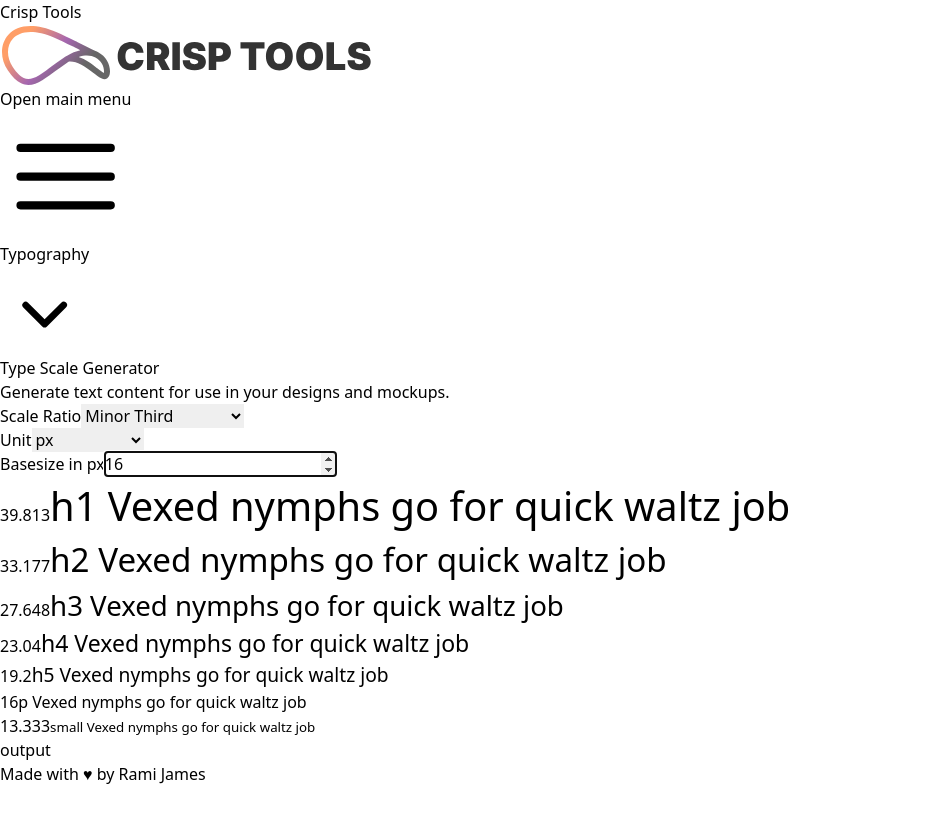
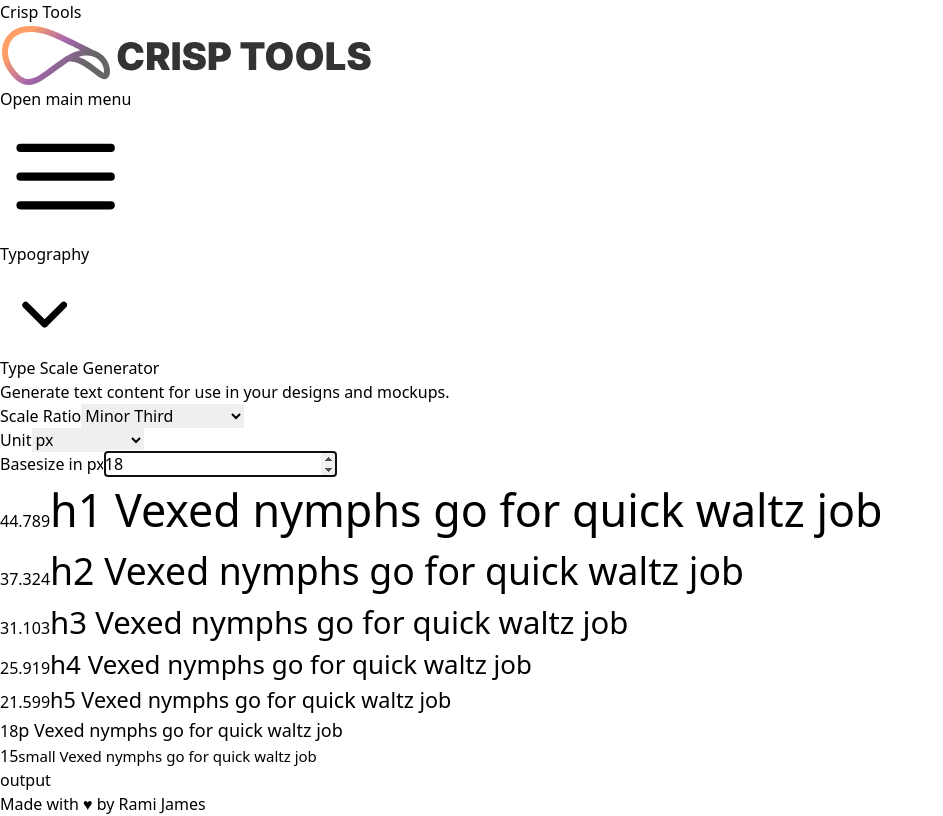
Before and after one commit to ramijames/CrispTools, a Vue app: page /fluid-type-scale in a window 1280 px wide. Shown: the whole page, without its empty margins (0-943 px from the left). Built offline with nearby package versions, Linux system fonts and the light colour scheme; a web font is replaced by a local one.

Commit message:
Custom input element

```diff
--- /dev/null
+++ b/src/components/CrispInput.vue
@@ -0,0 +1,54 @@
+<template>
+  <input
+    v-model="inputValue"
+    :class="inputClasses"
+    autofocus
+    :type="type"
+    :placeholder="placeholder"
+    @input="$emit('update:modelValue', $event.target.value)"
+  />
+</template>
+
+<script>
+import { ref, watch, computed } from "vue";
+
+export default {
+  props: {
+    modelValue: {
+      type: Number,
+      default: null,
+    },
+    type: {
+      type: String,
+      default: "text",
+    },
+    placeholder: String,
+  },
+  setup(props, { emit }) {
+    const inputValue = ref(props.modelValue);
+
+    watch(
+      () => props.modelValue,
+      (newVal) => {
+        inputValue.value = newVal;
+      }
+    );
+
+    const inputClasses = computed(() => {
+      switch (props.inputType) {
+        case "primary":
+          return "bg-blue-600 hover:bg-blue-700 text-white font-semibold py-2 px-4 border border-blue-400 rounded shadow";
+        case "secondary":
+          return "bg-white hover:bg-gray-100 text-gray-800 font-semibold py-2 px-4 border border-gray-400 rounded shadow";
+        default:
+          return "w-full border px-4 py-2 rounded focus:border-blue-500 focus:shadow-outline outline-none";
+      }
+    });
+
+    return {
+      inputValue,
+      inputClasses,
+    };
+  },
+};
+</script>
--- a/src/components/FluidType.vue
+++ b/src/components/FluidType.vue
@@ -1,5 +1,6 @@
 <script>
 import { ref, computed, watch } from "vue";
+import CrispInput from "./CrispInput.vue";
 
 export default {
   data() {
@@ -26,12 +27,14 @@ export default {
         px: { label: "px", selected: true },
         rem: { label: "rem", selected: false },
       },
-      baseSize: 16,
+      // baseSize: 18,
       selectedTypeScale: "MinorThird",
       selectedUnit: "px",
     };
   },
   setup() {
+    const baseSize = ref(18);
+
     function truncateToThree(num) {
       return Math.trunc(num * 1000) / 1000;
     }
@@ -47,30 +50,28 @@ export default {
         h5: `${truncateToThree(baseSize * scale)}`,
         p: `${truncateToThree(baseSize)}`,
         small: `${truncateToThree(baseSize / scale)}`,
+        // h1: `12`,
       };
 
       return type;
     };
 
-    const baseSize = ref(16);
-    const selectedUnit = ref("px");
-
-    const convertedBaseSize = computed(() => {
-      if (selectedUnit.value === "px") {
-        return baseSize.value;
-      } else if (selectedUnit.value === "rem") {
-        return baseSize.value / 16;
-      }
-    });
+    // const convertedBaseSize = computed(() => {
+    //   if (selectedUnit.value === "px") {
+    //     return baseSize.value;
+    //   } else if (selectedUnit.value === "rem") {
+    //     return baseSize.value / 16;
+    //   }
+    // });
 
     return {
       typeSizes,
-      convertedBaseSize,
       baseSize,
-      selectedUnit,
     };
   },
-  mounted() {},
+  components: {
+    CrispInput,
+  },
   methods: {
     copyToClipboard() {
       navigator.clipboard.writeText(paragraphs.value);
@@ -80,18 +81,18 @@ export default {
       }, 2000);
       console.log("Paragraph copied to clipboard");
     },
-    convertRemToPx(rem) {
-      const baseFontSize = parseFloat(
-        getComputedStyle(document.documentElement).fontSize
-      );
-      return rem * baseFontSize;
-    },
-    convertPxToRem(px) {
-      const baseFontSize = parseFloat(
-        getComputedStyle(document.documentElement).fontSize
-      );
-      return px / baseFontSize;
-    },
+    // convertRemToPx(rem) {
+    //   const baseFontSize = parseFloat(
+    //     getComputedStyle(document.documentElement).fontSize
+    //   );
+    //   return rem * baseFontSize;
+    // },
+    // convertPxToRem(px) {
+    //   const baseFontSize = parseFloat(
+    //     getComputedStyle(document.documentElement).fontSize
+    //   );
+    //   return px / baseFontSize;
+    // },
   },
 };
 </script>
@@ -151,7 +152,7 @@ export default {
             >Basesize in {{ selectedUnit }}</label
           >
 
-          <input
+          <!-- <input
             type="number"
             value="16"
             v-model="baseSize"
@@ -159,7 +160,8 @@ export default {
             class="w-full border px-4 py-2 rounded focus:border-blue-500 focus:shadow-outline outline-none"
             autofocus
             placeholder="Base size"
-          />
+          /> -->
+          <CrispInput v-model="baseSize" type="number" inputType="secondary" />
         </div>
       </section>
       <section class="my-4">
```
